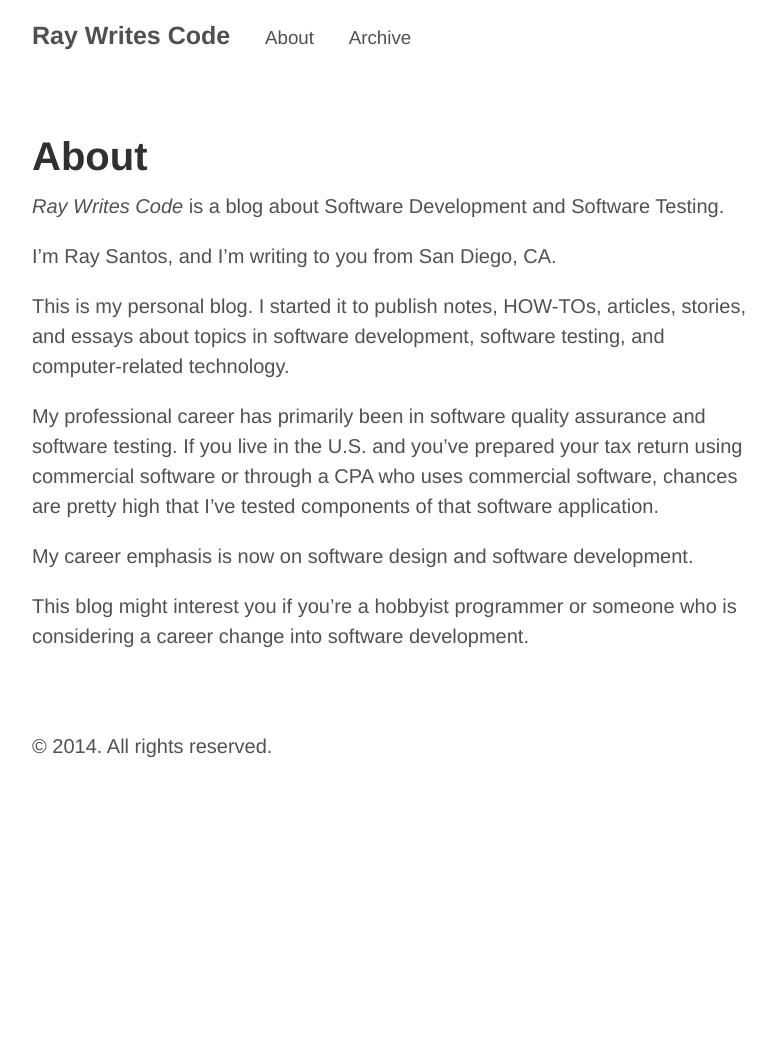
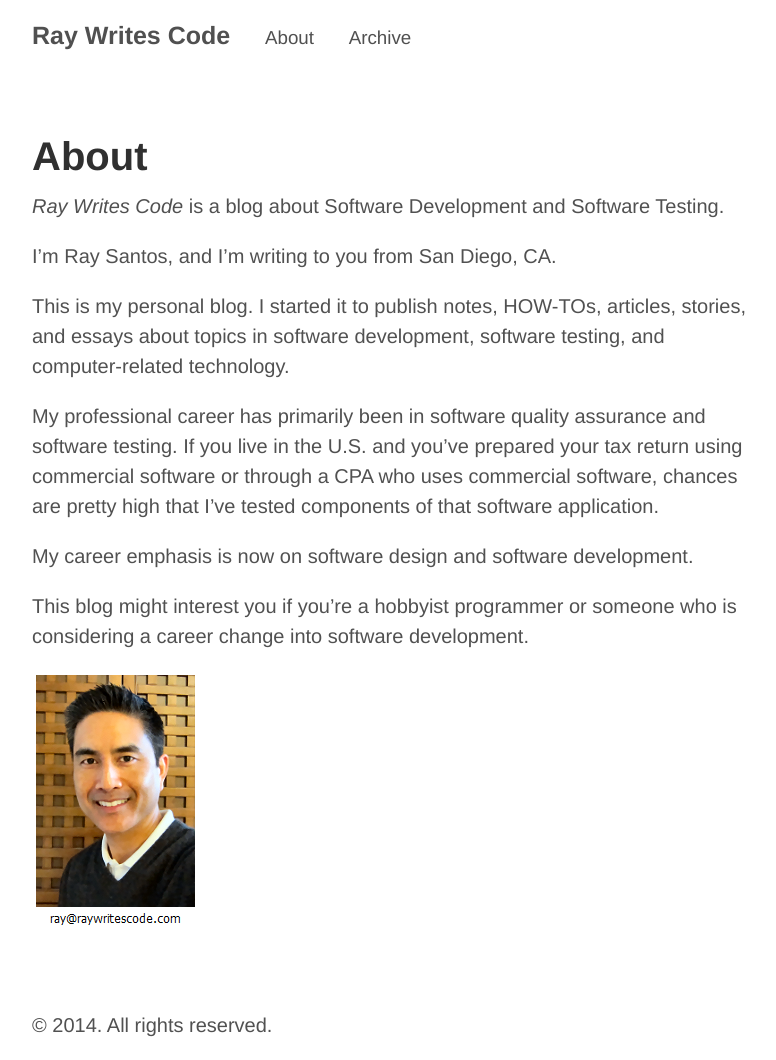
Before and after one commit to raywritescode/raywritescode.github.io, a Jekyll site: the page built from about.md, in a window 1280 px wide. Shown: the whole page, without its empty margins (248-1024 px from the left). Built offline with Jekyll 4.4.1, drawn with Linux system fonts in a browser that asks for light colours; Markdown is read by kramdown in place of the engine named in the settings; before the commit the page ends 900 px from its top, so only the background shows below that.

Commit message:
about.md - added a photo of self.

```diff
--- a/about.md
+++ b/about.md
@@ -14,3 +14,5 @@ My professional career has primarily been in software quality assurance and soft
 My career emphasis is now on software design and software development.
 
 This blog might interest you if you’re a hobbyist programmer or someone who is considering a career change into software development.
+
+![raywritescode](/images/aboutPhoto.png)
```
Also changed, not shown: images/aboutPhoto.png (added).
